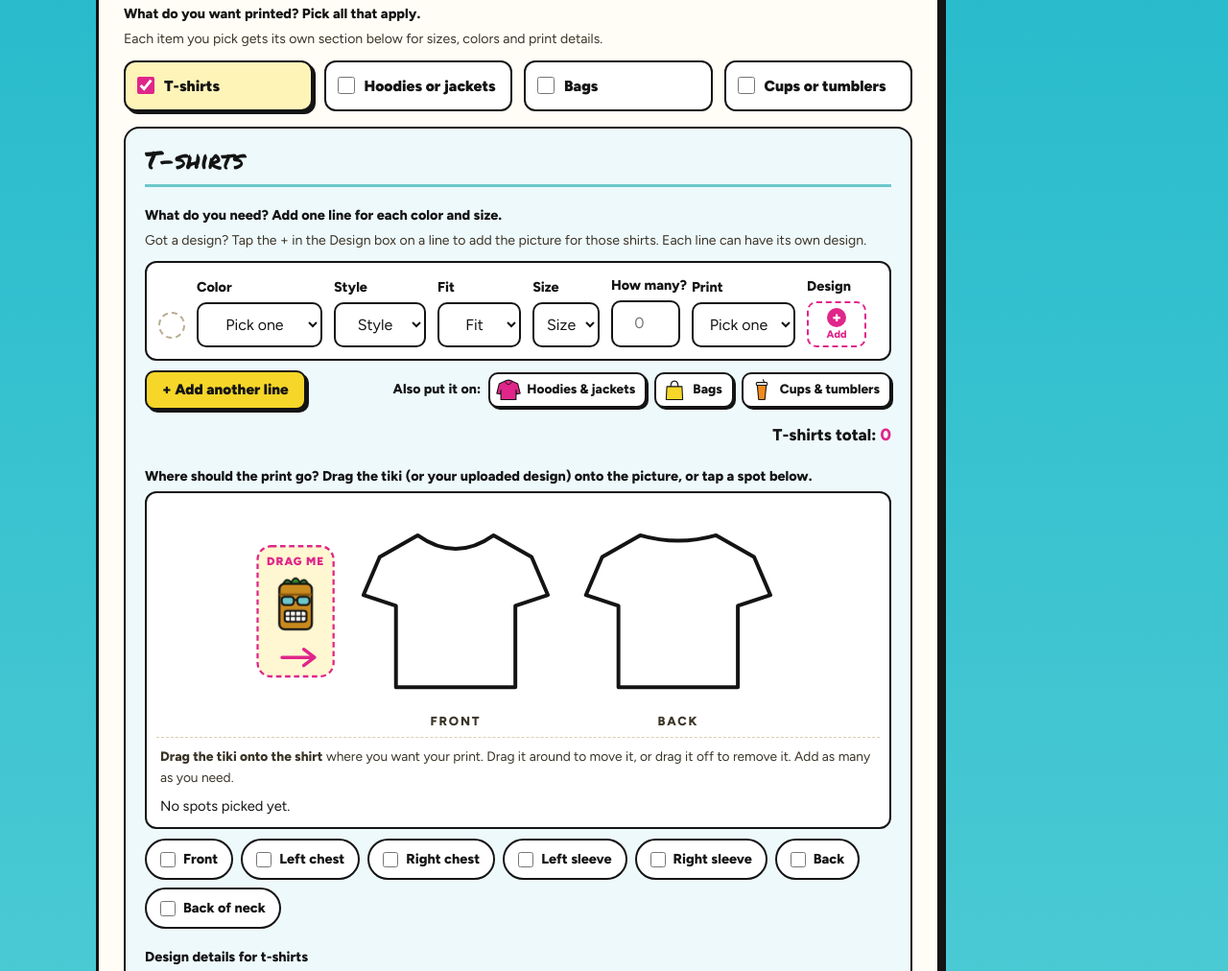
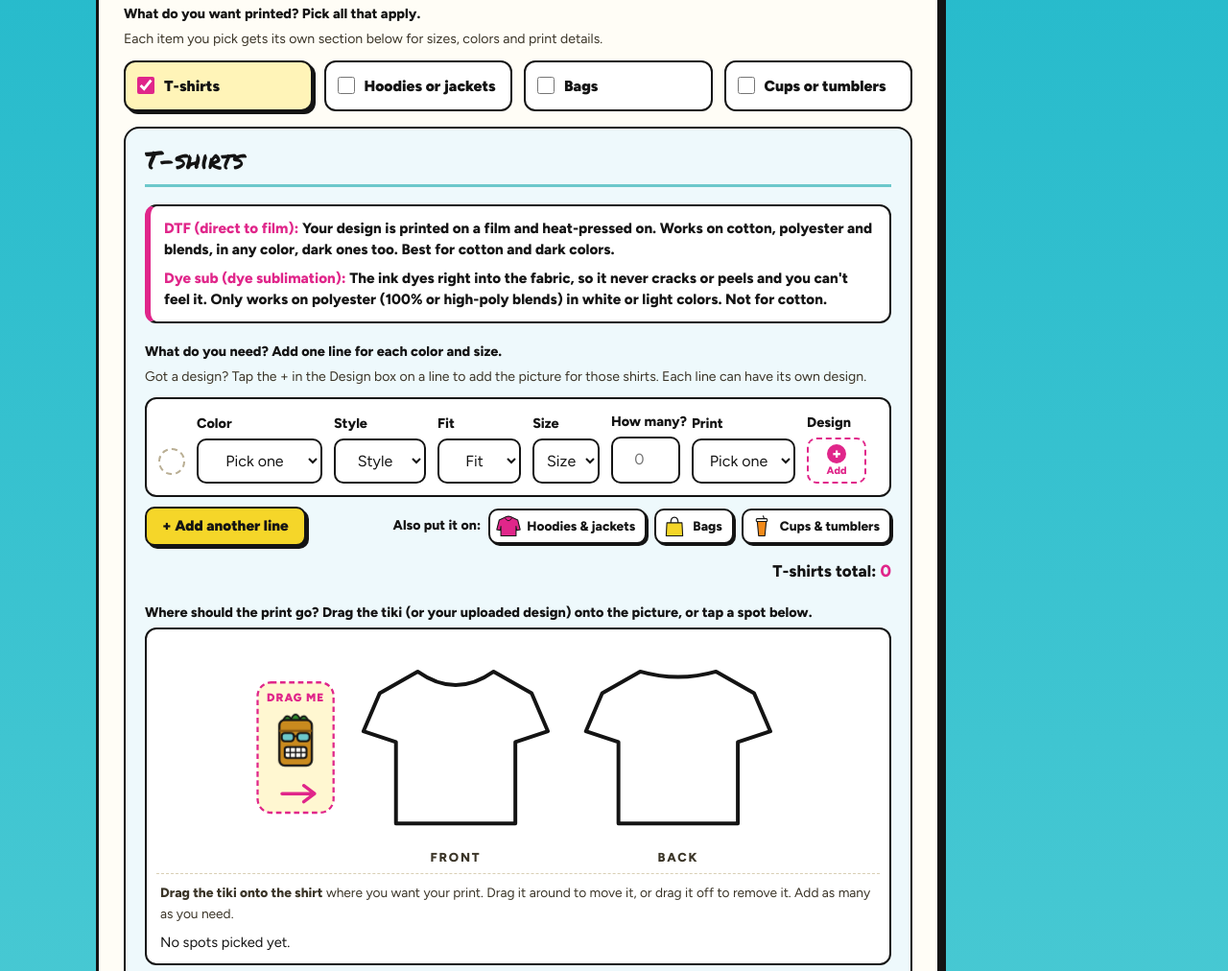
Before and after one commit to tikitsllc-code/tiki-ts-website, a website: page index.html in a window 1280 px wide. Shown: the part 2637-3649 px from the top of the page at 96% size. Drawn offline with Linux system fonts and the light colour scheme.

Commit message:
Order form: explain DTF vs Dye sub under each item title

```diff
--- a/index.html
+++ b/index.html
@@ -284,6 +284,12 @@
     margin: 0; font: 400 1.6rem/1 var(--display); color: var(--ink);
     padding-bottom: 12px; border-bottom: 3px solid var(--teal);
   }
+  .print-guide {
+    display: grid; gap: 8px;
+    background: #fff; border: 2px solid var(--ink); border-left: 6px solid var(--hibiscus); border-radius: 12px; padding: 12px 14px;
+  }
+  .print-guide p { margin: 0; font-weight: 800; font-size: 0.95rem; line-height: 1.45; }
+  .print-guide .pg-name { color: var(--hibiscus); }
   .checks { display: flex; flex-wrap: wrap; gap: 8px; }
   .check {
     display: inline-flex; align-items: center; gap: 8px;
@@ -1148,9 +1154,18 @@
       '</div></div>';
   }
 
+  /* DTF vs Dye sub, shown under the title of each fabric item so customers can pick the Print on each line */
+  const PRINT_GUIDE =
+    '<div class="print-guide">' +
+      '<p><span class="pg-name">DTF (direct to film):</span> Your design is printed on a film and heat-pressed on. ' +
+        'Works on cotton, polyester and blends, in any color, dark ones too. Best for cotton and dark colors.</p>' +
+      '<p><span class="pg-name">Dye sub (dye sublimation):</span> The ink dyes right into the fabric, so it never cracks or peels and you can\'t feel it. ' +
+        'Only works on polyester (100% or high-poly blends) in white or light colors. Not for cotton.</p>' +
+    '</div>';
   document.getElementById('item-details').innerHTML = ITEMS.map(it =>
     '<section class="item-card" id="card-' + it.key + '" hidden aria-labelledby="title-' + it.key + '">' +
       '<h3 class="item-title" id="title-' + it.key + '">' + escT(it.label) + '</h3>' +
+      (it.picture !== 'cup' ? PRINT_GUIDE : '') +
       (it.extra ? '<div class="field"><label for="extra-' + it.key + '">' + escT(it.extra.label) + '</label>' +
         '<input id="extra-' + it.key + '" placeholder="' + escT(it.extra.ph) + '"></div>' : '') +
       '<fieldset class="group"><legend>' + escT(it.sized ? txt(FORM.linesQuestionSized, 'What do you need? Add one line for each color and size.') : txt(FORM.linesQuestion, 'What do you need? Add one line for each color.')) + '</legend>' +
```
